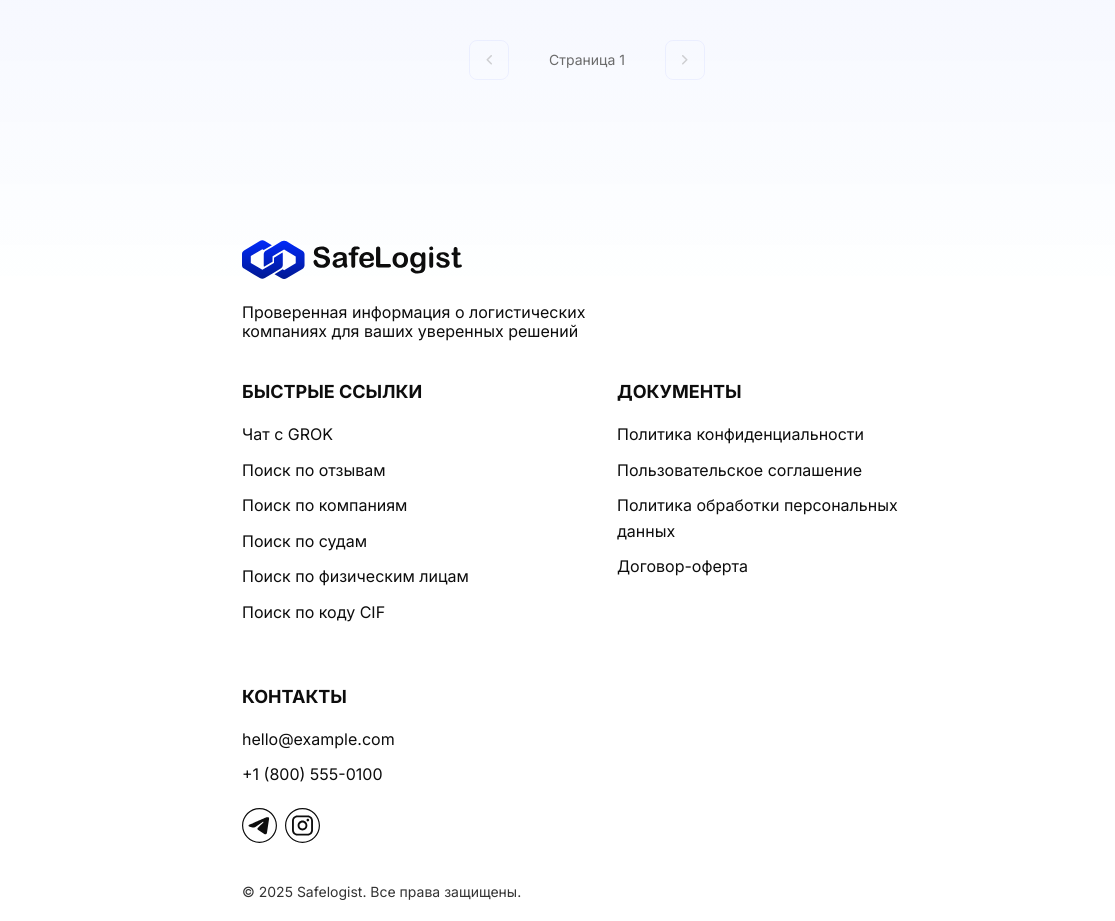
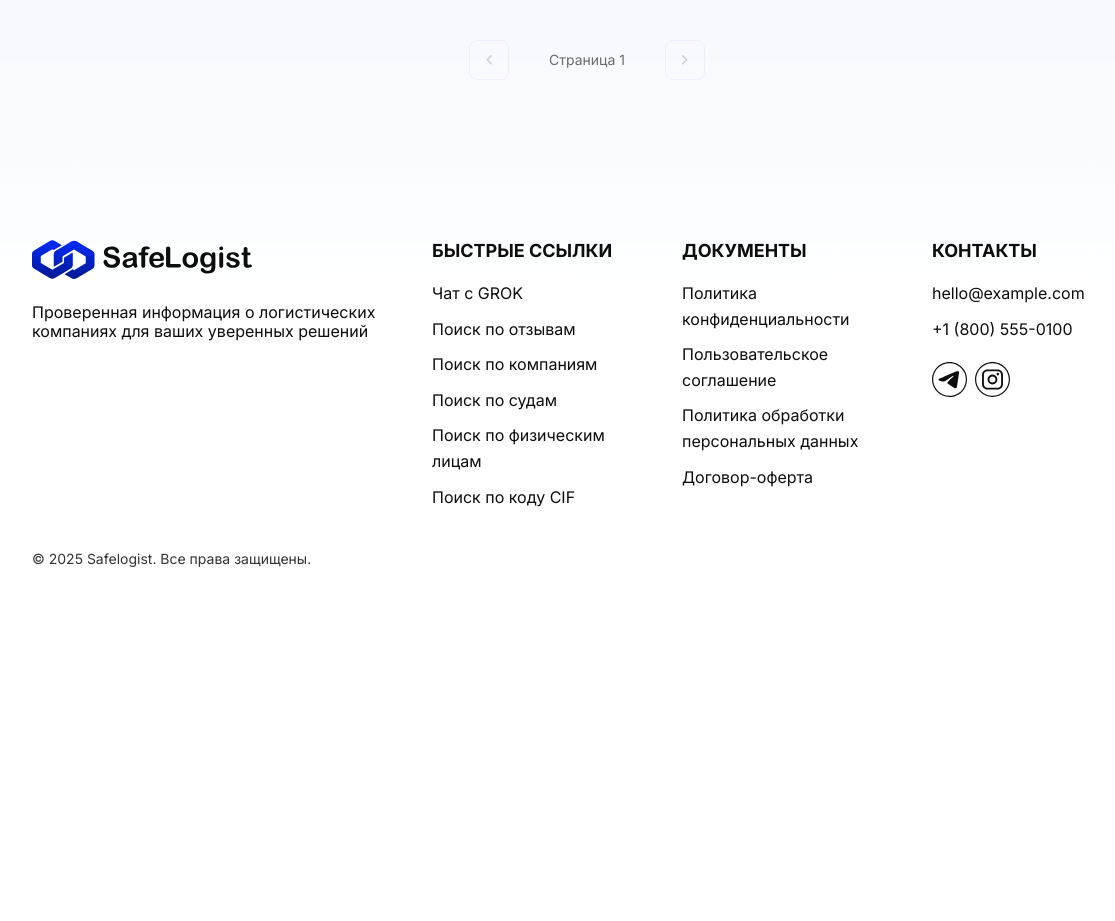
Before and after one commit to AAAlex2001/safelogist, a FastAPI app: page /1/reviews in a window 1536 px wide. Shown: the part 524-1445 px from the top of the page, without its empty margins (181-1296 px from the left). After the commit the page ends 1091 px from the top, so only its background shows below. Run offline with FastAPI, Linux system fonts and the light colour scheme; data that the repository does not hold is empty; parts of the project's set-up code (start-up, migrations or seed data) failed here and were passed over.

Commit message:
футер

```diff
--- a/backend/static/css/footer.css
+++ b/backend/static/css/footer.css
@@ -50,7 +50,7 @@
 
 .footer-links {
     display: grid;
-    grid-template-columns: repeat(auto-fit, minmax(160px, 1fr));
+    grid-template-columns: repeat(auto-fit, minmax(170px, 1fr));
     gap: 40px;
     width: 100%;
 }
@@ -133,12 +133,20 @@
 }
 
 @media (min-width: 1440px) {
-    .footer-container {
+    .main-footer {
         max-width: 1150px;
     }
 
+    .footer-description {
+        min-width: 350px;
+    }
+
+    .footer-top {
+        flex-direction: row;
+        gap: 50px;
+    }
+
     .footer-links {
-        grid-template-columns: repeat(auto-fit, minmax(200px, 1fr));
-        gap: 60px;
+        grid-template-columns: repeat(3, 1fr);
     }
 }
```
